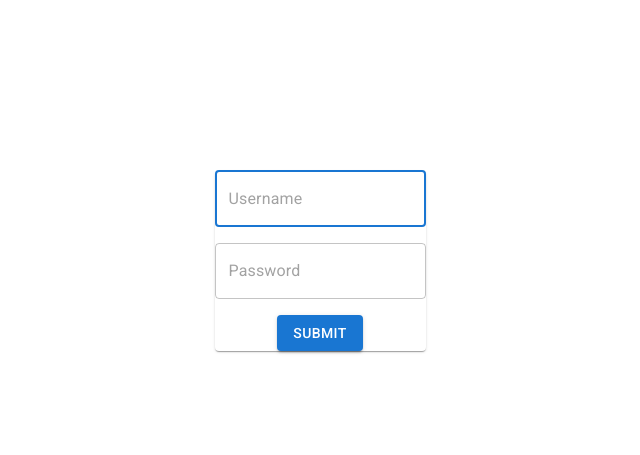
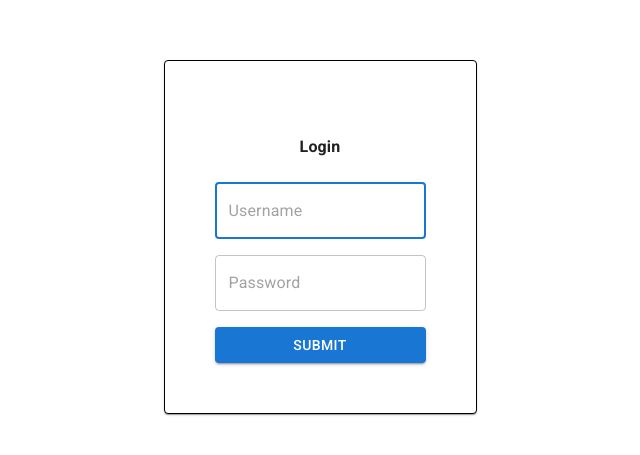
Before and after one commit to szeckirjr/jumpstart-uvec, a React (Create React App) app: page /login in a window 1280 px wide. Shown: the part 163-618 px from the top of the page, without its empty margins (320-960 px from the left). Built offline with nearby package versions, Linux system fonts and the light colour scheme.

Commit message:
update login form styles

```diff
--- a/src/navigation/LoginPage.tsx
+++ b/src/navigation/LoginPage.tsx
@@ -1,4 +1,5 @@
 import { Button, Grid, Paper, Stack, TextField, Typography } from "@mui/material";
+import { Box, padding } from "@mui/system";
 import { useEffect, useState } from "react";
 import { useNavigate } from "react-router-dom";
 import { registerWithEmailAndPassword, logInWithEmailAndPassword } from "../api/firebase";
@@ -8,27 +9,26 @@ export function LoginPage() {
 
   const [user, setUser] = useState('');
   const [password, setPassword] = useState('');
+  const [error, setError] = useState('');
 
-  useEffect(()=>{
+  useEffect(() => {
     const user = localStorage.getItem('USER');
-    if(user){
+    if (user) {
       navigate('/');
     }
-  },[]);
+  }, []);
 
   const handleSubmit = async (event: any) => {
     event.preventDefault();
-    try {
     const loginUser = await logInWithEmailAndPassword(user, password);
     if (loginUser) {
       localStorage.setItem('USER', JSON.stringify(loginUser.user.email));
       navigate('/');
       console.log(loginUser);
+    } else {
+      setError('Invalid credentials');
+      event.target.reset();
     }
-    } catch (e) {
-      console.log(e);
-    }
-
   }
 
   return (
@@ -39,10 +39,14 @@ export function LoginPage() {
       textAlign="center"
       alignItems="center"
       justifyContent="center"
-      py={3}
-      spacing={6}
     >
-      <Paper>
+      <Paper style={{
+        padding: "50px",
+        border: "0.5px solid black"
+      }}>
+        <Box sx={{ p: 3 }}>
+          <Typography sx={{fontWeight: 600}}>Login</Typography>
+        </Box>
         <form onSubmit={handleSubmit}>
           <Grid container direction="column" spacing={2}>
             <Grid item>
@@ -72,11 +76,17 @@ export function LoginPage() {
                 required
               />
             </Grid>
+            {error &&
+              <Typography>
+                {error}
+              </Typography>
+            }
             <Grid item>
               <Button
                 variant="contained"
                 color="primary"
                 type="submit"
+                fullWidth
                 className="button-block"
               >
                 Submit
```
Lines whose indentation alone changed are shown as unchanged.
